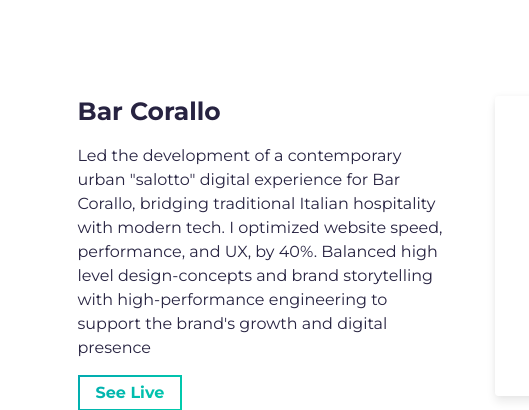
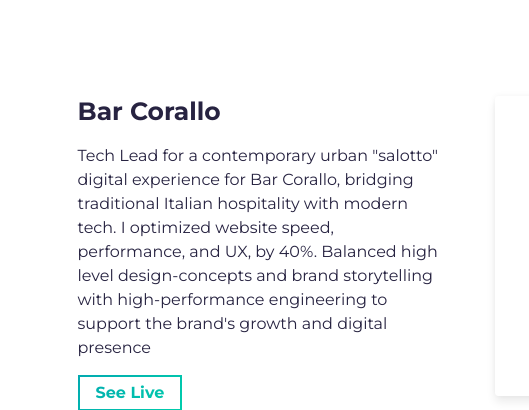
Before and after one commit to ChukwuebukaN/portfolio, a website built with Parcel: page src/index.html in a window 1280 px wide. Shown: the part 1496-1906 px from the top of the page, 0-529 px from the left. Built offline with nearby package versions, Linux system fonts and the light colour scheme.

Commit message:
ChukwuebukaN Portfolio v1.13

```diff
--- a/src/index.html
+++ b/src/index.html
@@ -21,7 +21,7 @@
     <!-- Todo: add some coding keywords below - e.g: (javascript, yourusername, etc) -->
     <meta
       name="keywords"
-      content="[Chukwuebukan], frontend developer, backend developer, Software Engineer in Lagos, United States, Nigeria, Canada, Germany,"
+      content="[Chukwuebukan], Frontend Engineer Developer, Backend Engineer Developer, Software Engineer in Europe, United States, Italy, Canada, Germany,"
     />
     <!-- Todo: improve your SEO by adding a small description of you -->
     <meta name="description" content="[Chukwuebukan] | Software Engineer" />
@@ -129,10 +129,10 @@
                 <h3 class="project-wrapper__text-title">Bar Corallo</h3>
                 <div>
                   <p class="mb-4">
-                    Led the development of a contemporary urban "salotto"
-                    digital experience for Bar Corallo, bridging traditional
-                    Italian hospitality with modern tech. I optimized website
-                    speed, performance, and UX, by 40%. Balanced high level
+                    Tech Lead for a contemporary urban "salotto" digital
+                    experience for Bar Corallo, bridging traditional Italian
+                    hospitality with modern tech. I optimized website speed,
+                    performance, and UX, by 40%. Balanced high level
                     design-concepts and brand storytelling with high-performance
                     engineering to support the brand's growth and digital
                     presence
```
